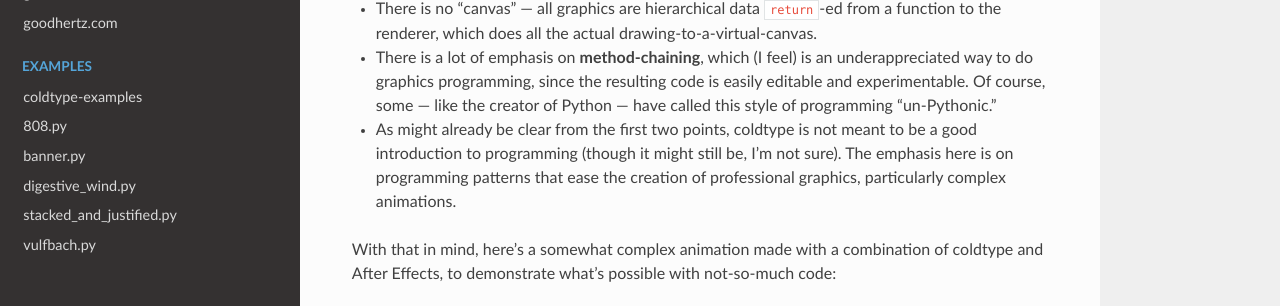
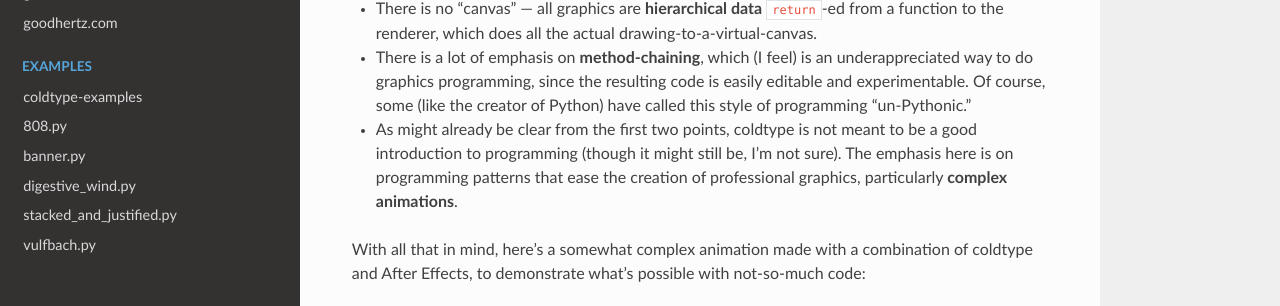
Before and after one commit to Digitalintf/coldtype, a Sphinx documentation site: the page built from docs/index.rst, in a window 1280 px wide and 900 px high, scrolled down 665 px, cut to the strip 259-565 px from the top of the window. Built offline with Sphinx 7.4.7 and the Read the Docs theme 2.0.0, drawn with Linux system fonts in a browser that asks for light colours.

Commit message:
doc updates, with video for install

```diff
--- a/docs/index.rst
+++ b/docs/index.rst
@@ -26,13 +26,13 @@
 
 Some oddities to note if you’re familiar with other graphics programming environments:
 
-* There is no "canvas" — all graphics are hierarchical data ``return``-ed from a function to the renderer, which does all the actual drawing-to-a-virtual-canvas.
+* There is no "canvas" — all graphics are **hierarchical data** ``return``-ed from a function to the renderer, which does all the actual drawing-to-a-virtual-canvas.
 
-* There is a lot of emphasis on **method-chaining**, which (I feel) is an underappreciated way to do graphics programming, since the resulting code is easily editable and experimentable. Of course, some — like the creator of Python — have called this style of programming "un-Pythonic."
+* There is a lot of emphasis on **method-chaining**, which (I feel) is an underappreciated way to do graphics programming, since the resulting code is easily editable and experimentable. Of course, some (like the creator of Python) have called this style of programming "un-Pythonic."
 
-* As might already be clear from the first two points, coldtype is not meant to be a good introduction to programming (though it might still be, I'm not sure). The emphasis here is on programming patterns that ease the creation of professional graphics, particularly complex animations.
+* As might already be clear from the first two points, coldtype is not meant to be a good introduction to programming (though it might still be, I'm not sure). The emphasis here is on programming patterns that ease the creation of professional graphics, particularly **complex animations**.
 
-With that in mind, here’s a somewhat complex animation made with a combination of  coldtype and After Effects, to demonstrate what’s possible with not-so-much code:
+With all that in mind, here’s a somewhat complex animation made with a combination of  coldtype and After Effects, to demonstrate what’s possible with not-so-much code:
 
 .. raw:: html
 
--- a/docs/install.rst
+++ b/docs/install.rst
@@ -24,6 +24,10 @@
 * ``coldtype test/test_animation.py``
 
 With that window open, try hitting the arrow keys on your keyboard to go backward and forward in time.
+
+.. raw:: html
+
+    <div style="padding:56.25% 0 0 0;position:relative;margin-bottom:50px"><iframe src="https://player.vimeo.com/video/470790061?title=0&byline=0&portrait=0" style="position:absolute;top:0;left:0;width:100%;height:100%;" frameborder="0" allow="autoplay; fullscreen" allowfullscreen></iframe></div><script src="https://player.vimeo.com/api/player.js"></script>
 
 Option B
 --------
```
